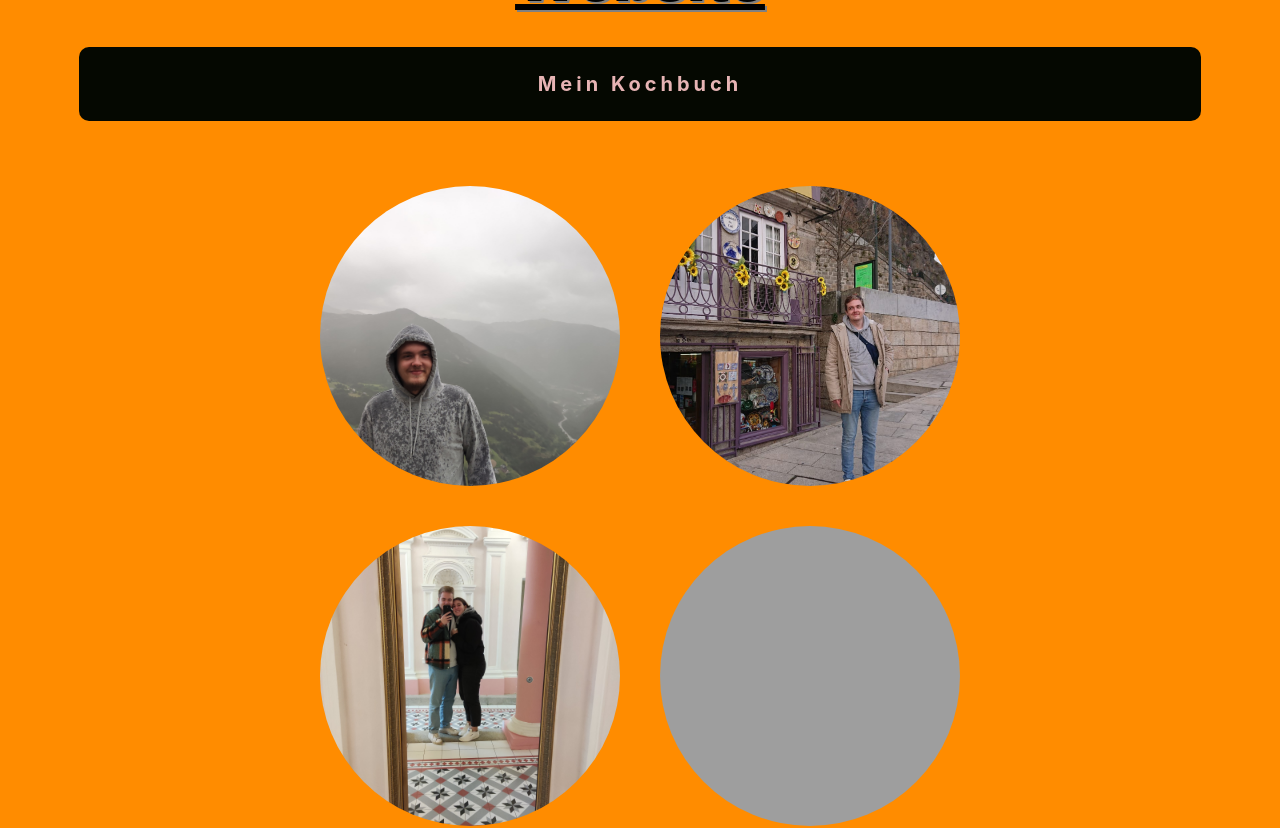
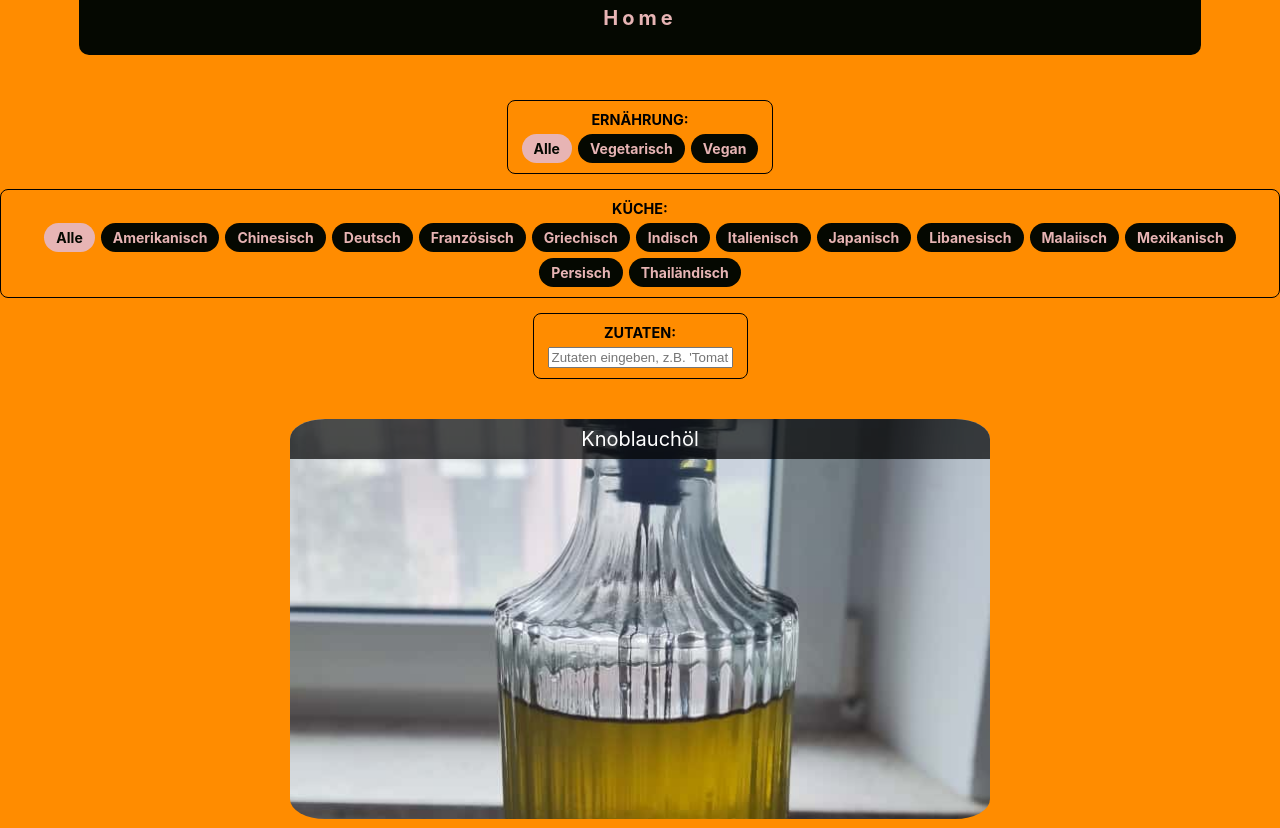
Before and after one commit to JanR99/jan-website-react, a React (Vite) app: page /#/cookbook in a window 1280 px wide. Before the commit this address led to /. Shown: the part 160-988 px from the top of the page. Built offline with nearby package versions, Linux system fonts and the light colour scheme.

Commit message:
added filter by ingredients

```diff
--- a/src/components/Cookbook.tsx
+++ b/src/components/Cookbook.tsx
@@ -1,22 +1,29 @@
-import React, {useEffect, useState} from 'react';
+import React, { useEffect, useState } from 'react';
 import { Link } from 'react-router-dom';
 import '../App.css';
-import '../styles/Cookbook.css'
-import {Recipe} from "../types/Recipe";
+import '../styles/Cookbook.css';
+import { Recipe } from "../types/Recipe";
 import Navbar from "./Navbar";
 
-// Helper to filter recipes
-const filterRecipes = (recipes: Recipe[], diet: string, cuisine: string) => {
+const filterRecipes = (recipes: Recipe[], diet: string, cuisine: string, ingredientSearch: string) => {
     return recipes.filter(r => {
         const matchesDiet =
             diet === "alle" ||
             (diet === "vegan" && r.tags?.includes("vegan")) ||
-            (diet === "vegetarisch" &&
-                (r.tags?.includes("vegetarisch") || r.tags?.includes("vegan")));
+            (diet === "vegetarisch" && (r.tags?.includes("vegetarisch") || r.tags?.includes("vegan")));
 
-        const matchesCuisine =
-            cuisine === "alle" || r.cuisine === cuisine;
-        return matchesDiet && matchesCuisine;
+        const matchesCuisine = cuisine === "alle" || r.cuisine === cuisine;
+
+        const matchesIngredientSearch = ingredientSearch
+            ? ingredientSearch.toLowerCase().split(',').map(s => s.trim()).every(searchTerm => {
+                return r.ingredients?.some(ingredient => {
+                    const pattern = new RegExp(`\\b${searchTerm.replace(/[.*+?^${}()|[\]\\]/g, '\\$&')}\\b`, 'i');
+                    return pattern.test(ingredient);
+                });
+            })
+            : true;
+
+        return matchesDiet && matchesCuisine && matchesIngredientSearch;
     });
 };
 
@@ -24,6 +31,7 @@ const Cookbook: React.FC = () => {
     const [recipes, setRecipes] = useState<Recipe[]>([]);
     const [dietFilter, setDietFilter] = useState("alle");
     const [cuisineFilter, setCuisineFilter] = useState("alle");
+    const [ingredientSearch, setIngredientSearch] = useState("");
     const [showTopButton, setShowTopButton] = useState(false);
 
     const cuisines: string[] = [
@@ -36,13 +44,13 @@ const Cookbook: React.FC = () => {
             )
         ).sort((a, b) => a.localeCompare(b))
     ];
-    const filteredRecipes = filterRecipes(recipes, dietFilter, cuisineFilter);
+
+    const filteredRecipes = filterRecipes(recipes, dietFilter, cuisineFilter, ingredientSearch);
 
     useEffect(() => {
         const fetchAll = async () => {
             try {
-                const data: Recipe[] = await fetch("/recipes/recipes.json")
-                    .then(res => res.json());
+                const data: Recipe[] = await fetch("/recipes/recipes.json").then(res => res.json());
 
                 setRecipes(data);
             } catch (err) {
@@ -67,7 +75,6 @@ const Cookbook: React.FC = () => {
 
     return (
         <div>
-            {/* Navigation Bar */}
             <Navbar
                 title="Mein Kochbuch"
                 links={[
@@ -76,6 +83,7 @@ const Cookbook: React.FC = () => {
             />
 
             <div className="filter-container">
+                {/* Diet Filter */}
                 <div className="filter-section">
                     <span className="filter-label">Ernährung:</span>
                     <div className="filter-group">
@@ -85,12 +93,13 @@ const Cookbook: React.FC = () => {
                                 className={`filter-pill ${dietFilter === f ? "active" : ""}`}
                                 onClick={() => setDietFilter(f)}
                             >
-                    {f.charAt(0).toUpperCase() + f.slice(1)}
-                </span>
+                                {f.charAt(0).toUpperCase() + f.slice(1)}
+                            </span>
                         ))}
                     </div>
                 </div>
 
+                {/* Cuisine Filter */}
                 <div className="filter-section">
                     <span className="filter-label">Küche:</span>
                     <div className="filter-group">
@@ -100,10 +109,21 @@ const Cookbook: React.FC = () => {
                                 className={`filter-pill ${cuisineFilter === c ? "active" : ""}`}
                                 onClick={() => setCuisineFilter(c)}
                             >
-                    {c.charAt(0).toUpperCase() + c.slice(1)}
-                </span>
+                                {c.charAt(0).toUpperCase() + c.slice(1)}
+                            </span>
                         ))}
                     </div>
+                </div>
+
+                {/* Ingredients Search */}
+                <div className="filter-section">
+                    <span className="filter-label">Zutaten:</span>
+                    <input
+                        type="text"
+                        placeholder="Zutaten eingeben, z.B. 'Tomate, Käse'"
+                        value={ingredientSearch}
+                        onChange={e => setIngredientSearch(e.target.value)}
+                    />
                 </div>
             </div>
 
```
